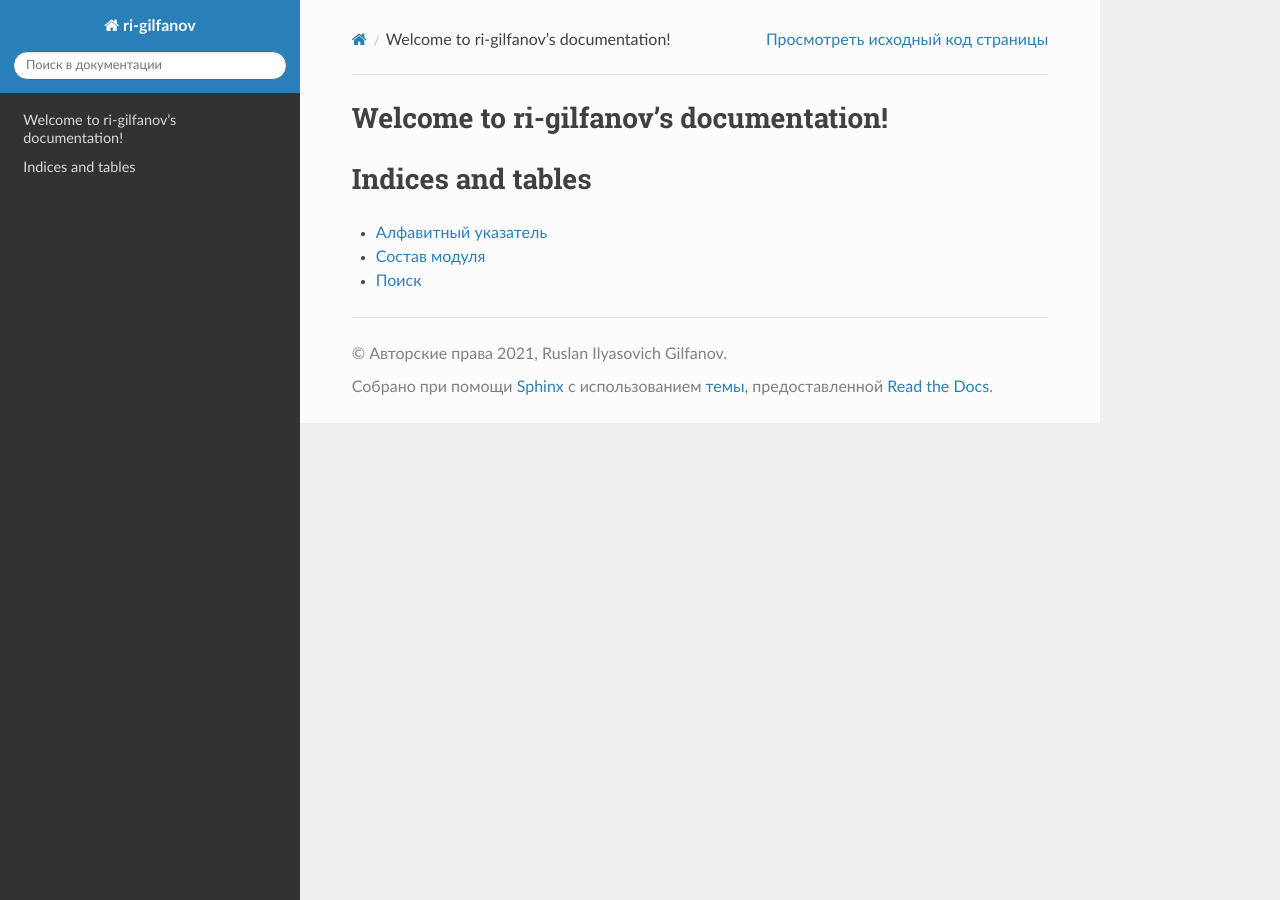
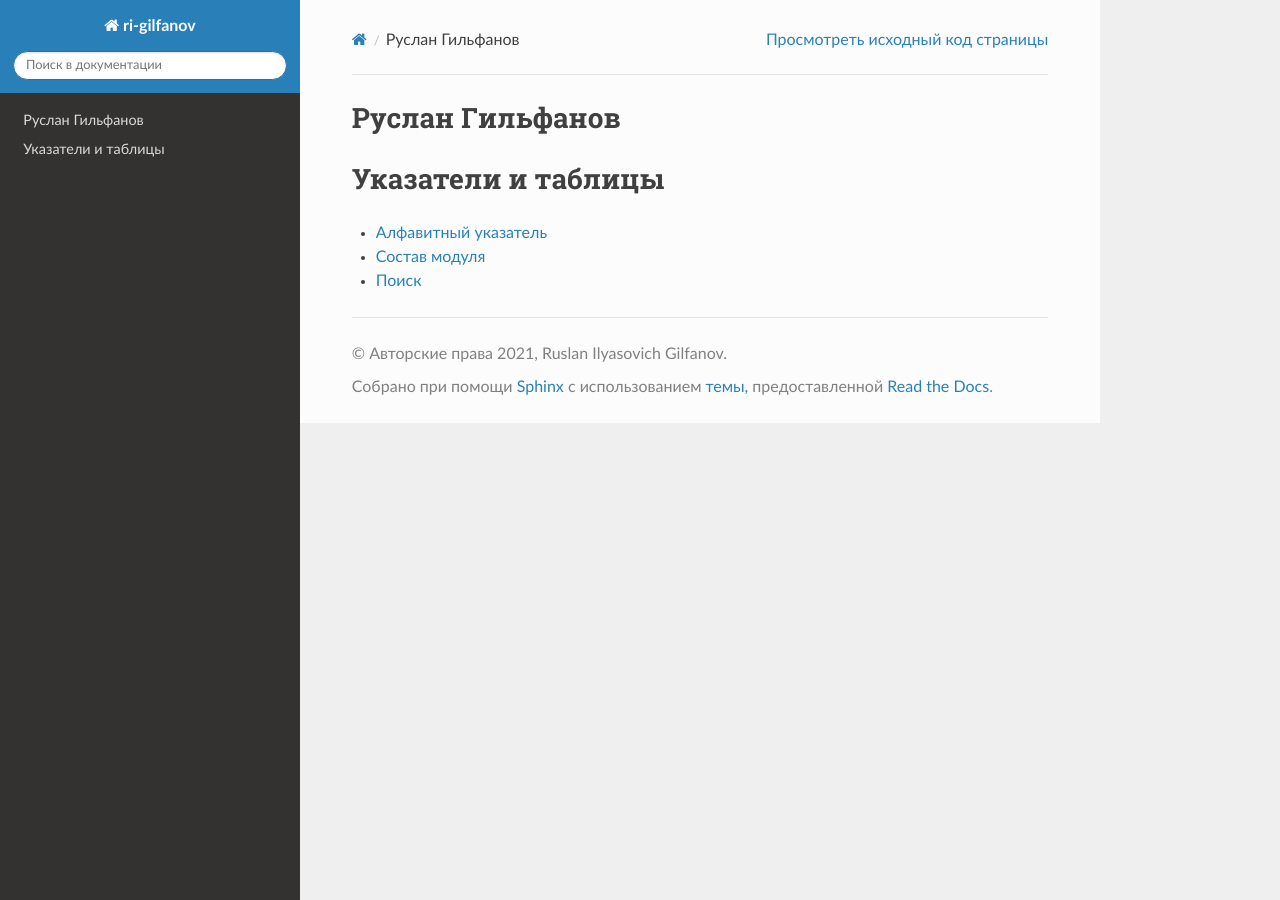
Before and after one commit to ri-gilfanov/ri-gilfanov, a Sphinx documentation site: the page built from docs/index.rst, in a window 1280 px wide. Built offline with Sphinx 7.4.7 and the Read the Docs theme 2.0.0, drawn with Linux system fonts in a browser that asks for light colours.

Commit message:
Rusification index page

```diff
--- a/docs/index.rst
+++ b/docs/index.rst
@@ -3,17 +3,17 @@
    You can adapt this file completely to your liking, but it should at least
    contain the root `toctree` directive.
 
-Welcome to ri-gilfanov's documentation!
-=======================================
+Руслан Гильфанов
+================
 
 .. toctree::
    :maxdepth: 2
-   :caption: Contents:
+   :caption: Содержание:
 
 
 
-Indices and tables
-==================
+Указатели и таблицы
+===================
 
 * :ref:`genindex`
 * :ref:`modindex`
```
